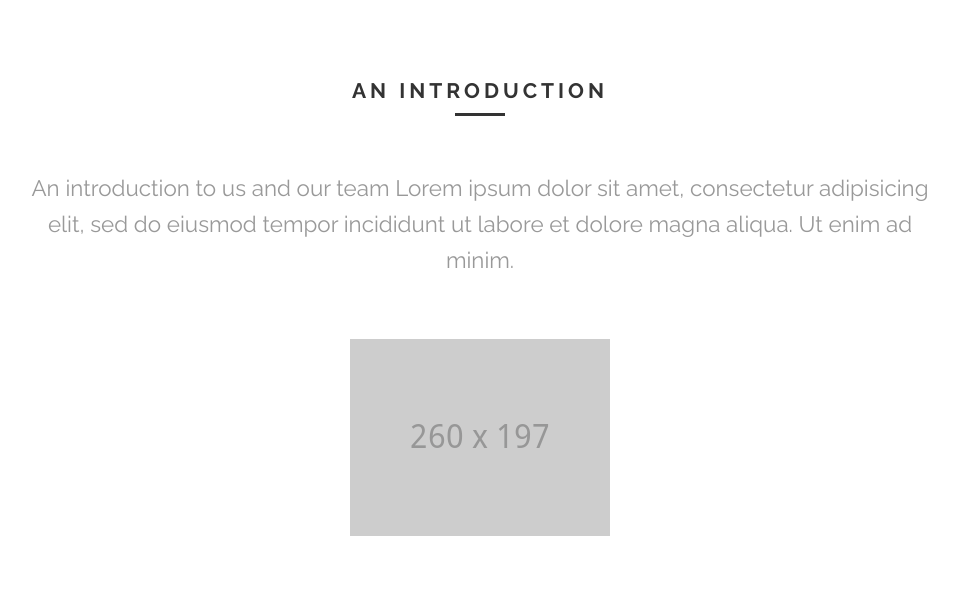
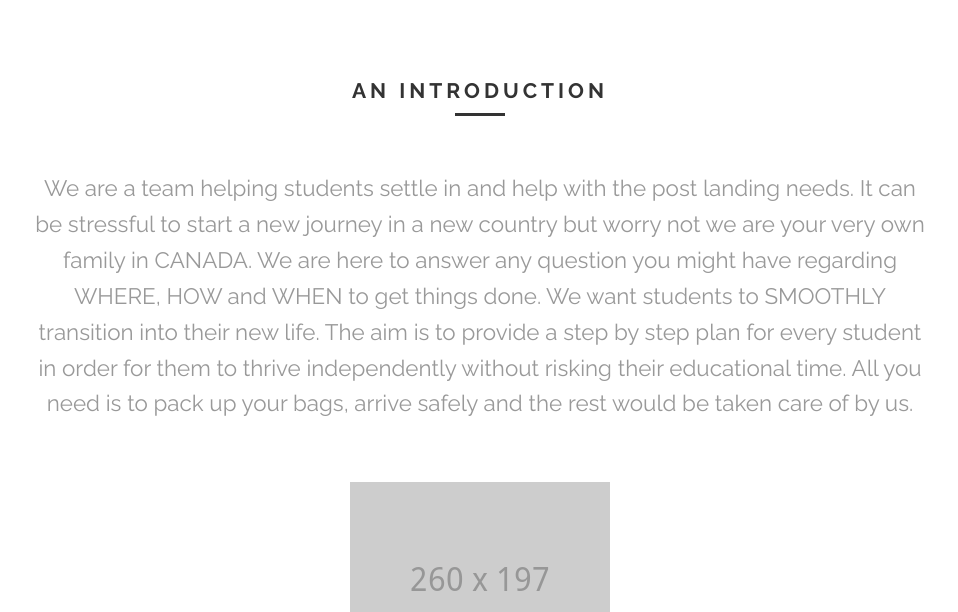
Before and after one commit to prabhav/saw, a Jekyll site: the page built from index.markdown, in a window 1280 px wide and 900 px high, scrolled down 839 px, cut to the strip 85-697 px from the top of the window. Shown: the whole strip, without its empty margins (160-1118 px from the left). Built offline with Jekyll 4.4.1, drawn with Linux system fonts in a browser that asks for light colours.

Commit message:
Updated Index

```diff
--- a/index.markdown
+++ b/index.markdown
@@ -38,9 +38,14 @@ slides:
   - text: View features
     class: boxed small
     url: http://themeforest.net/user/honryou/portfolio?ref=honryou
-intro: An introduction to us and our team Lorem ipsum dolor sit amet, consectetur
-  adipisicing elit, sed do eiusmod tempor incididunt ut labore et dolore magna aliqua.
-  Ut enim ad minim.
+intro: "We are a team helping students settle in and help with the post landing needs.
+  It can be stressful to start a new journey in\na new country but worry not we are
+  your very own family in CANADA.\n\nWe are here to answer any question you might
+  have regarding WHERE, HOW and WHEN to get things done.\n\nWe want students to SMOOTHLY
+  transition into their new life. The aim is to provide a step by step plan for every
+  student in order for them to thrive independently without risking their educational
+  time. \nAll you need is to pack up your bags, arrive safely and the rest would be
+  taken care of by us.\n\n"
 works:
 - image: "../images/@stock/one-page-work-1.jpg"
   title: Beautiful Girl
```
